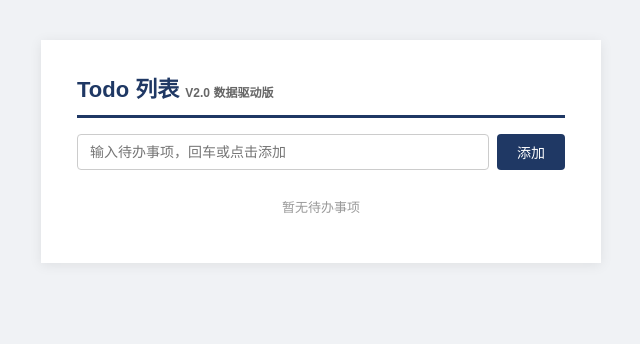
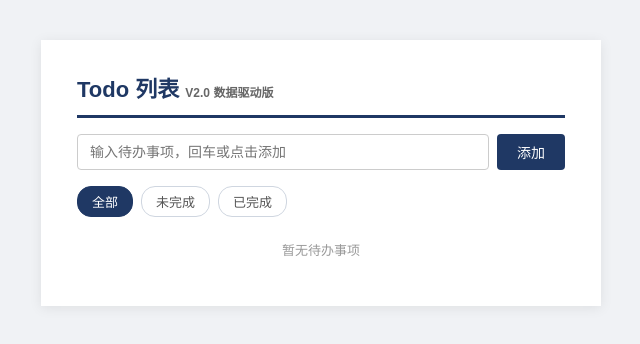
Before and after one commit to Doc4c3/todolistweb, a plain HTML site: page index.html in a window 1280 px wide. Shown: the whole page, without its empty margins (319-959 px from the left). Drawn offline with Linux system fonts and the light colour scheme.

Commit message:
feat: 筛选视图——todos 是任务状态、filter 是视图状态（不 save）

```diff
--- a/app.js
+++ b/app.js
@@ -5,8 +5,10 @@ const list = document.querySelector('#todo-list');
 const input = document.querySelector('#todo-input');
 const addBtn = document.querySelector('#add-btn');
 const emptyTip = document.querySelector('#empty-tip');
+const filterBtns = document.querySelectorAll('.filter-btn');
 
-let todos = [];   // 单一数据源：DOM 只是它的投影
+let todos = [];        // 单一数据源：DOM 只是它的投影
+let filter = 'all';    // 视图状态：all / active / done
 
 // 添加：展开生成新数组，不改原数组
 function addTodo(text) {
@@ -26,11 +28,22 @@ function toggleTodo(id) {
   render();
 }
 
-// 渲染：清空 → 根据 todos 重画整表
+// 筛选：只改视图状态，不动任务数据，因此不需要 save()
+function setFilter(f) {
+  filter = f;
+  filterBtns.forEach((btn) => btn.classList.toggle('active', btn.dataset.filter === f));
+  render();
+}
+
+// 渲染：先过滤（决定显示哪些）→ 清空 → 重画整表
 function render() {
+  const shown = todos.filter((t) =>
+    filter === 'all' ? true : filter === 'done' ? t.completed : !t.completed
+  );
+
   list.innerHTML = '';
 
-  todos.forEach((t) => {
+  shown.forEach((t) => {
     const li = document.createElement('li');
     li.textContent = t.text;   // 纯文本写入，杜绝 HTML 注入
     li.dataset.id = t.id;
@@ -50,7 +63,10 @@ function render() {
     list.appendChild(li);
   });
 
-  emptyTip.style.display = todos.length ? 'none' : '';
+  emptyTip.style.display = shown.length ? 'none' : '';
+  if (!shown.length) {
+    emptyTip.textContent = todos.length ? '当前筛选下没有任务' : '暂无待办事项';
+  }
 }
 
 function handleAdd() {
@@ -71,4 +87,8 @@ input.addEventListener('keydown', (e) => {
   if (e.key === 'Enter') handleAdd();
 });
 
+filterBtns.forEach((btn) => {
+  btn.addEventListener('click', () => setFilter(btn.dataset.filter));
+});
+
 render();
--- a/index.html
+++ b/index.html
@@ -46,6 +46,15 @@
     color: #666; font-size: 14px; cursor: pointer;
   }
   .del-btn:hover { background: #f3d6d6; color: #b91c1c; }
+  /* 筛选按钮：视图状态切换 */
+  .filter-row { display: flex; gap: 8px; margin-bottom: 12px; }
+  .filter-btn {
+    padding: 5px 14px; font-size: 13px; cursor: pointer;
+    border: 1px solid #cfd6e0; border-radius: 14px;
+    background: #fff; color: #555; font-family: inherit;
+  }
+  .filter-btn:hover { border-color: #1F3864; color: #1F3864; }
+  .filter-btn.active { background: #1F3864; border-color: #1F3864; color: #fff; }
   .empty-tip { color: #999; font-size: 13px; text-align: center; padding: 12px 0; }
 </style>
 </head>
@@ -56,6 +65,11 @@
     <input id="todo-input" type="text" placeholder="输入待办事项，回车或点击添加">
     <button id="add-btn">添加</button>
   </div>
+  <div class="filter-row">
+    <button class="filter-btn active" data-filter="all">全部</button>
+    <button class="filter-btn" data-filter="active">未完成</button>
+    <button class="filter-btn" data-filter="done">已完成</button>
+  </div>
   <ul id="todo-list"></ul>
   <p class="empty-tip" id="empty-tip">暂无待办事项</p>
 </div>
```
